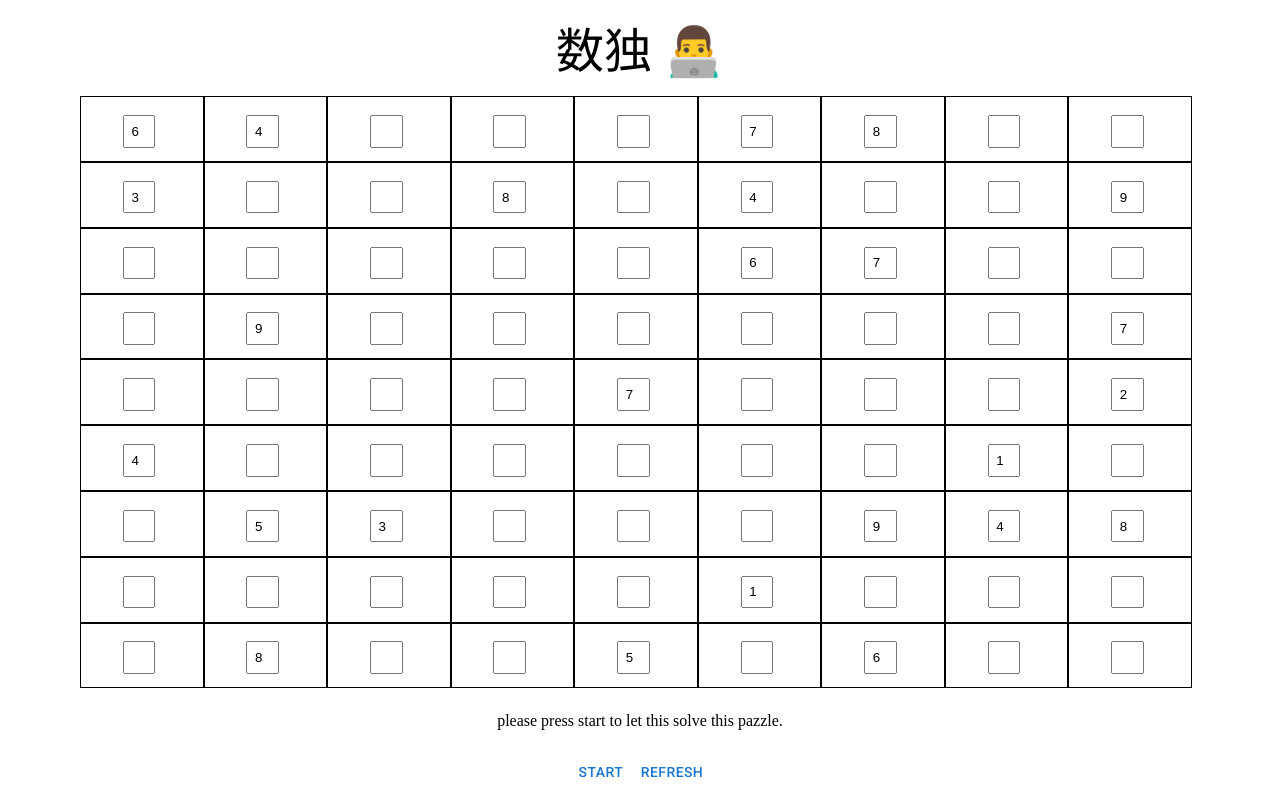
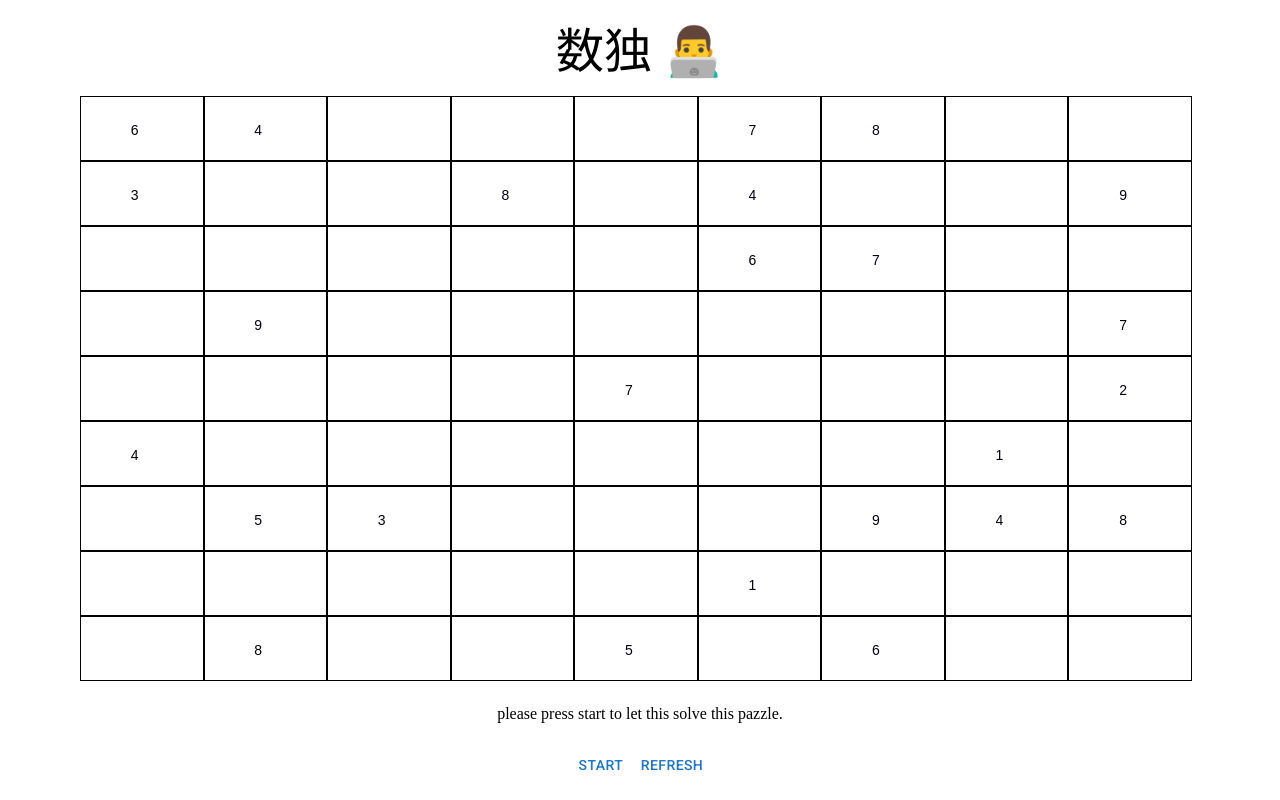
Before and after one commit to ysku/sudoku-cheater, a React (Create React App) app: page / in a window 1280 px wide. Built offline with nearby package versions, Linux system fonts and the light colour scheme; a web font is replaced by a local one.

Commit message:
fix: colorize

```diff
--- a/src/SudokuTable.tsx
+++ b/src/SudokuTable.tsx
@@ -19,7 +19,7 @@ const defaultMessages = [
 ]
 
 function SudokuTablePage() {
-  const initialValues = [
+  const initialTable = fromValues([
     [6, 4, N, N, N, 7, 8, N, N],
     [3, N, N, 8, N, 4, N, N, 9],
     [N, N, N, N, N, 6, 7, N, N],
@@ -29,8 +29,8 @@ function SudokuTablePage() {
     [N, 5, 3, N, N, N, 9, 4, 8],
     [N, N, N, N, N, 1, N, N, N],
     [N, 8, N, N, 5, N, 6, N, N],
-  ]
-  const [table, setTable] = useState<Table>(fromValues(initialValues))
+  ])
+  const [table, setTable] = useState<Table>(initialTable);
   const [processing, setProcessing] = useState<boolean>(false);
   const [messages, setMessages] = useState<Array<string>>(defaultMessages);
 
@@ -48,6 +48,7 @@ function SudokuTablePage() {
       algorithm.onmessage = (e: MessageEvent<string>) => {
         console.log("algorithm.onmessage", e);
         const response = JSON.parse(e.data) as Response;
+        console.log(JSON.stringify(response.table));
         setTable(response.table);
         setMessages([
           `finished in ${response.elapsedSec} seconds.`,
@@ -74,7 +75,7 @@ function SudokuTablePage() {
 
   const handleRefreshClick = () => {
     setProcessing(true);
-    setTable(fromValues(initialValues));
+    setTable(initialTable);
     setMessages(defaultMessages);
     setProcessing(false);
   }
@@ -119,7 +120,10 @@ function SudokuTablePage() {
                     position: "relative",
                     top: "-1em",
                     left: "-0.5em",
-                    paddingLeft: "0.5em"
+                    paddingLeft: "0.5em",
+                    color: initialTable[rowIdx][cellIdx] !== null ? "#020310" : "#48b9a8",
+                    fontSize: "14px",
+                    border: "none",
                   }}
                   value={renderCell(cell)}
                   onChange={createOnChangeHandler(rowIdx, cellIdx)}
```
